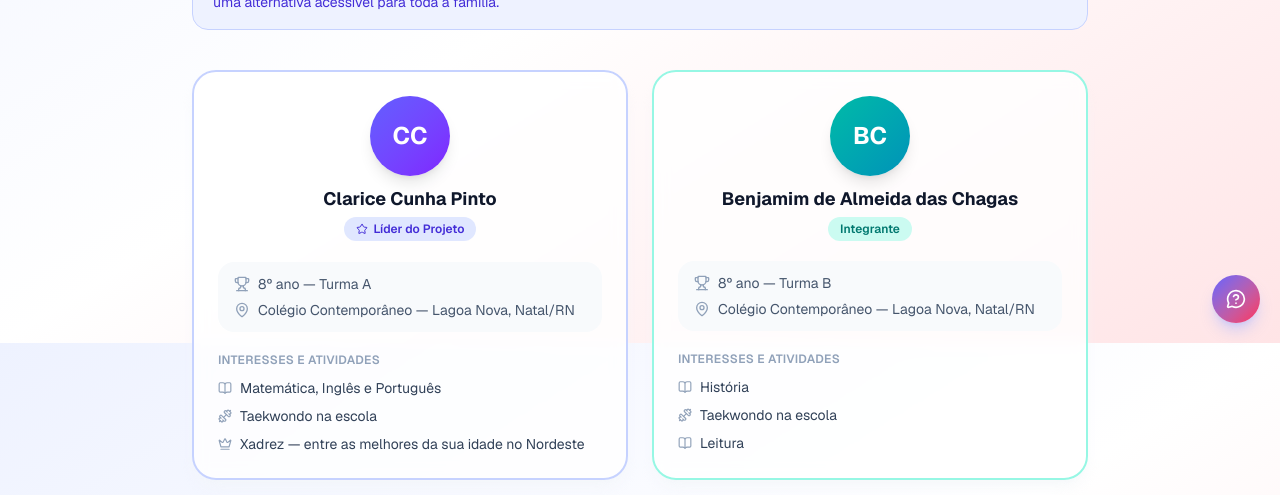
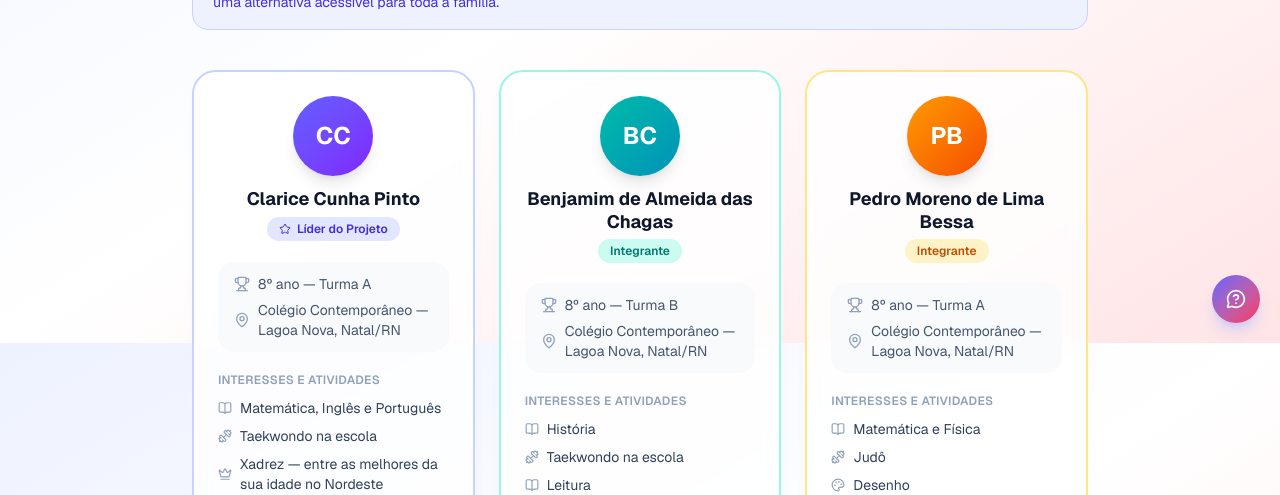
Before and after one commit to Clarice-Cunha/lupa, a Next.js app in the folder frontend/: page /equipe in a window 1280 px wide. Shown: the part 457-952 px from the top of the page. Built offline with nearby package versions, Linux system fonts and the light colour scheme; no server answers.

Commit message:
feat: adicionar Pedro Bessa como terceiro integrante da equipe
Inclui card do Pedro Moreno de Lima Bessa (8o ano Turma A) na pagina
/equipe, com cor ambar/laranja e interesses em Matematica/Fisica, Judo
e Desenho. Grid ajustado para 3 colunas em telas grandes.

```diff
--- a/frontend/app/equipe/page.tsx
+++ b/frontend/app/equipe/page.tsx
@@ -1,5 +1,5 @@
 import type { ReactNode } from "react";
-import { Users, Crown, MapPin, BookOpen, Trophy, Star, Dumbbell } from "lucide-react";
+import { Users, Crown, MapPin, BookOpen, Trophy, Star, Dumbbell, Palette } from "lucide-react";
 
 export const metadata = {
   title: "Nossa Equipe — LUPA",
@@ -63,6 +63,24 @@ const MEMBROS: Membro[] = [
     corBorda: "border-teal-200",
     corPapel: "bg-teal-100",
     corPapelTexto: "text-teal-700",
+  },
+  {
+    iniciais: "PB",
+    nome: "Pedro Moreno de Lima Bessa",
+    papel: "Integrante",
+    lider: false,
+    anoTurma: "8º ano — Turma A",
+    escola: "Colégio Contemporâneo",
+    cidade: "Lagoa Nova, Natal/RN",
+    destaques: [
+      { icone: <BookOpen className="h-3.5 w-3.5" />, texto: "Matemática e Física" },
+      { icone: <Dumbbell className="h-3.5 w-3.5" />, texto: "Judô" },
+      { icone: <Palette className="h-3.5 w-3.5" />, texto: "Desenho" },
+    ],
+    corFundo: "from-amber-500 to-orange-600",
+    corBorda: "border-amber-200",
+    corPapel: "bg-amber-100",
+    corPapelTexto: "text-amber-700",
   },
 ];
 
@@ -150,7 +168,7 @@ export default function PaginaEquipe() {
 
         {/* Cards da equipe */}
         <div
-          className="grid gap-6 sm:grid-cols-2"
+          className="grid gap-6 sm:grid-cols-2 lg:grid-cols-3"
           style={{ animationDelay: "0.12s" }}
         >
           {MEMBROS.map((membro) => (
```
